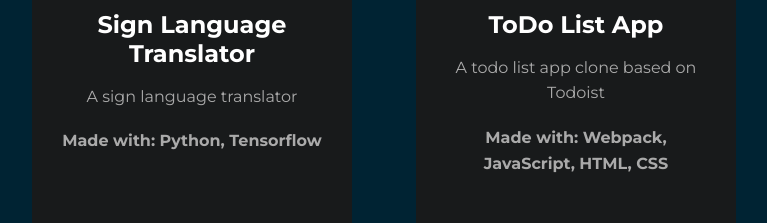
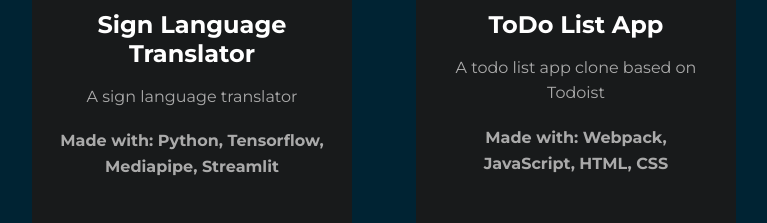
Before and after one commit to evaenglert/evaenglert.github.io, a plain HTML site: page index.html in a window 1280 px wide. Shown: the part 1720-1943 px from the top of the page, without its empty margins (256-1023 px from the left). Drawn offline with Linux system fonts and the light colour scheme.

Commit message:
Updated techstack for sing-language project

```diff
--- a/index.html
+++ b/index.html
@@ -97,7 +97,7 @@
           <p>A sign language translator</p>
           <br />
           <p class="made-with">
-            Made with: Python, Tensorflow
+            Made with: Python, Tensorflow, Mediapipe, Streamlit
           </p>
           <br />
         </div>
```
